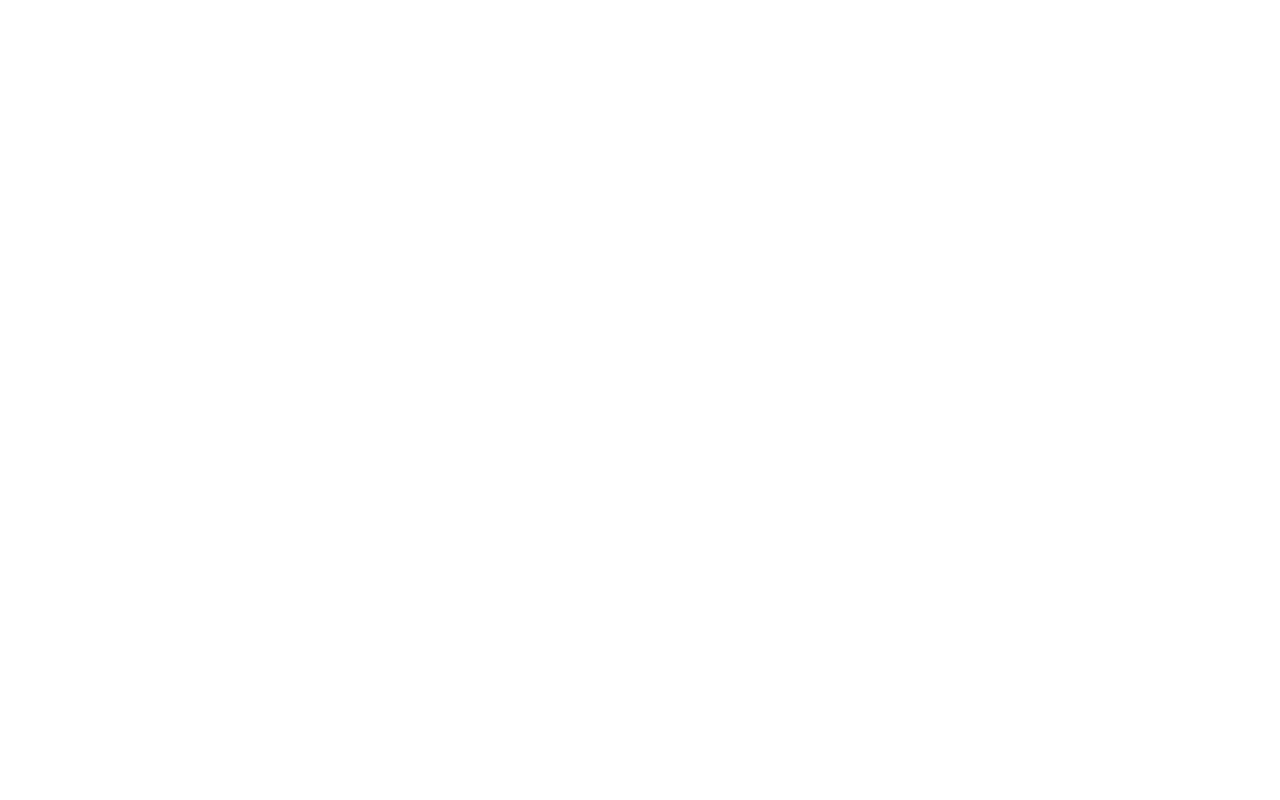
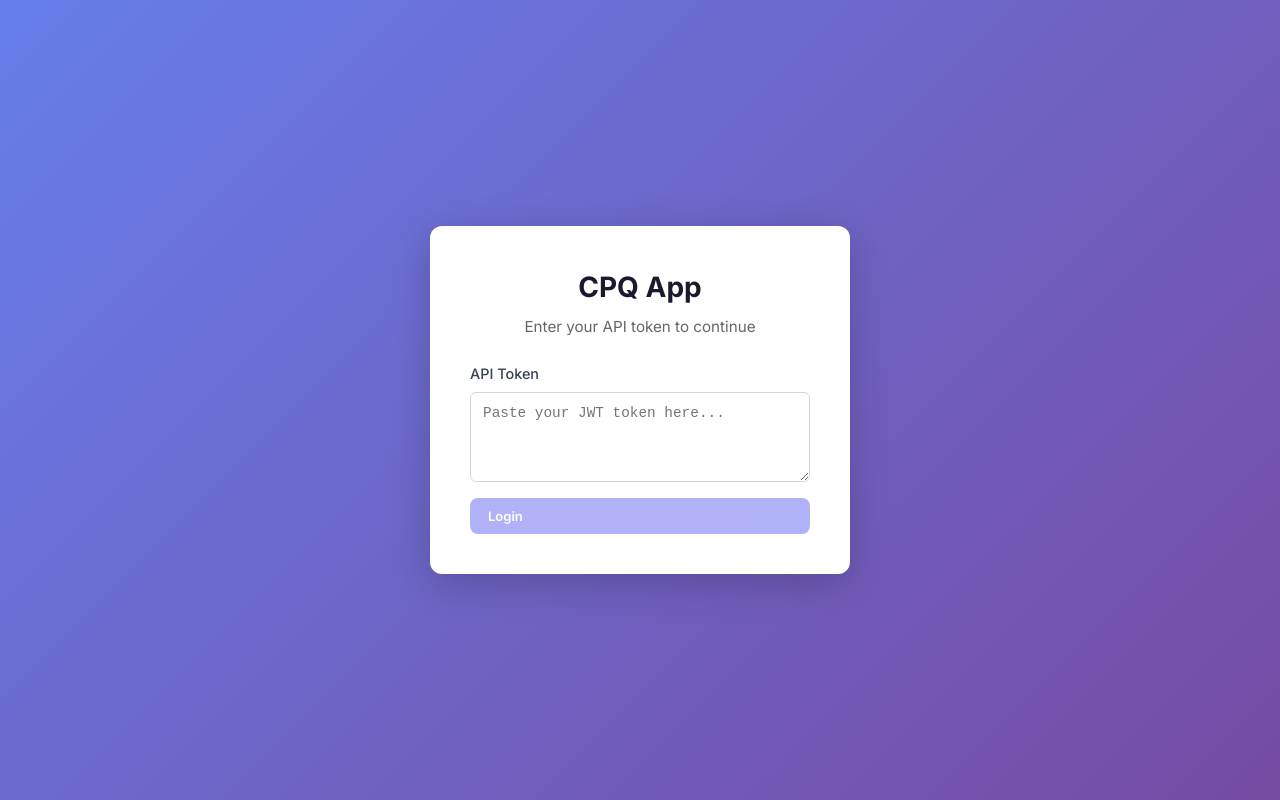
Before and after one commit to lakshminarayanaavula/cpq, a plain HTML site: page index.html in a window 1280 px wide. Drawn offline with Linux system fonts and the light colour scheme; the site is published under a folder, as on GitHub Pages, so addresses that start at the root find nothing.

```diff
--- a/index.html
+++ b/index.html
@@ -9,8 +9,8 @@
     <link rel="preconnect" href="https://fonts.googleapis.com">
     <link rel="preconnect" href="https://fonts.gstatic.com" crossorigin>
     <link href="https://fonts.googleapis.com/css2?family=Inter:wght@300;400;500;600;700;800&display=swap" rel="stylesheet">
-    <script type="module" crossorigin src="/assets/index-CyD2TcbW.js"></script>
-    <link rel="stylesheet" crossorigin href="/assets/index-B--CiA1W.css">
+    <script type="module" crossorigin src="assets/index-CyD2TcbW.js"></script>
+    <link rel="stylesheet" crossorigin href="assets/index-B--CiA1W.css">
   </head>
   <body>
     <div id="root"></div>
```
